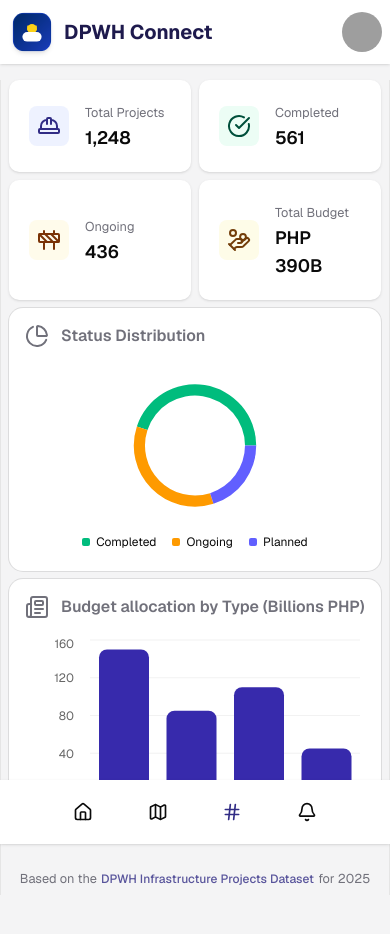
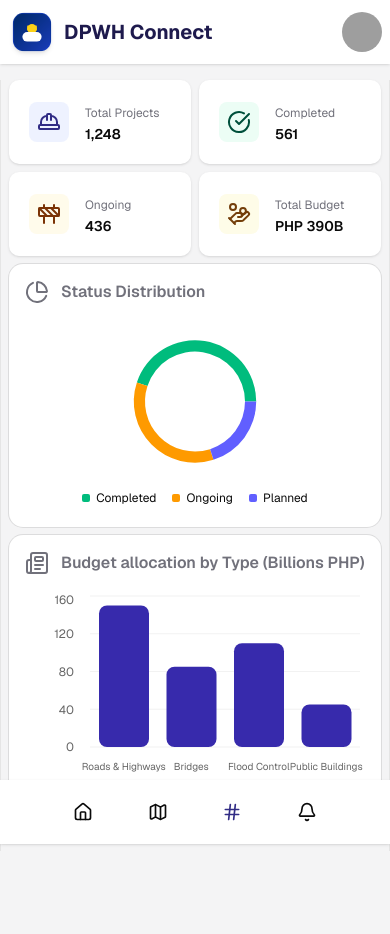
Before and after one commit to C00kiebyte/dpwh-connect, a Next.js app: page /projects in a window 390 px wide. Shown: the top 934 px of the page. Built offline with nearby package versions, Linux system fonts and the light colour scheme; grey boxes are pictures that could not be loaded.

Commit message:
style(projects): improve responsive text sizing for charts and data cards
Changes:
- Force all X-axis labels to render on the budget allocation chart and reduce font size to prevent overlapping
- Decrease font sizes for data card labels and values on smaller viewports

```diff
--- a/components/budget-allocation-chart.tsx
+++ b/components/budget-allocation-chart.tsx
@@ -31,7 +31,14 @@
         <ChartContainer config={chartConfig}>
           <BarChart accessibilityLayer data={chartData}>
             <CartesianGrid vertical={false} />
-            <XAxis dataKey="type" tickLine={false} tickMargin={10} axisLine={false} />
+            <XAxis
+              dataKey="type"
+              tickLine={false}
+              tickMargin={10}
+              axisLine={false}
+              interval={0}
+              tick={{ fontSize: 10 }}
+            />
             <YAxis dataKey="budget" tickLine={false} tickMargin={10} axisLine={false} />
             <ChartTooltip cursor={false} content={<ChartTooltipContent hideLabel />} />
             <Bar dataKey="budget" radius={8} fill="var(--color-indigo-800)" barSize={50} />
--- a/components/data-card.tsx
+++ b/components/data-card.tsx
@@ -34,11 +34,11 @@
 DataCardIcon.displayName = "DataCardIcon";
 
 export function DataCardLabel({ children, className }: Props) {
-  return <small className={cn(className, "text-zinc-500")}>{children}</small>;
+  return <small className={cn(className, "text-zinc-500 max-lg:text-xs")}>{children}</small>;
 }
 DataCardLabel.displayName = "DataCardLabel";
 
 export function DataCardValue({ children, className }: Props) {
-  return <p className={cn(className, "text-lg font-semibold")}>{children}</p>;
+  return <p className={cn(className, "text-lg font-semibold max-lg:text-sm")}>{children}</p>;
 }
 DataCardValue.displayName = "DataCardValue";
```
